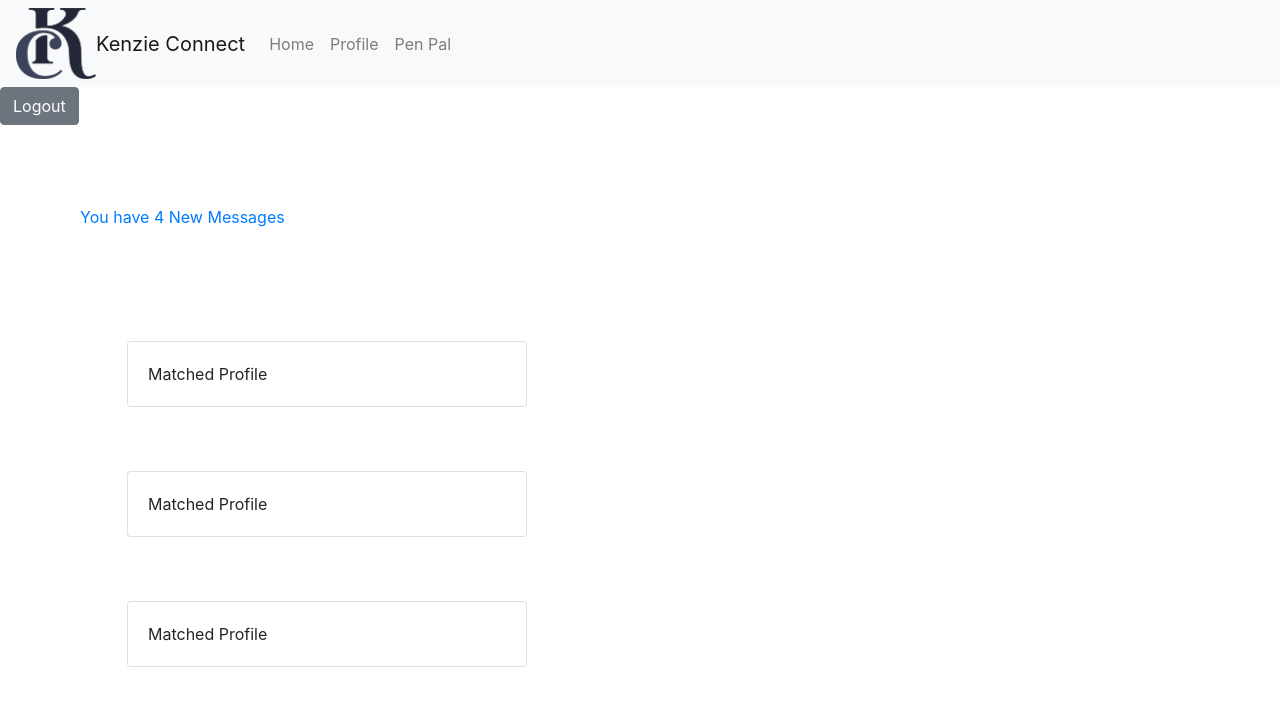
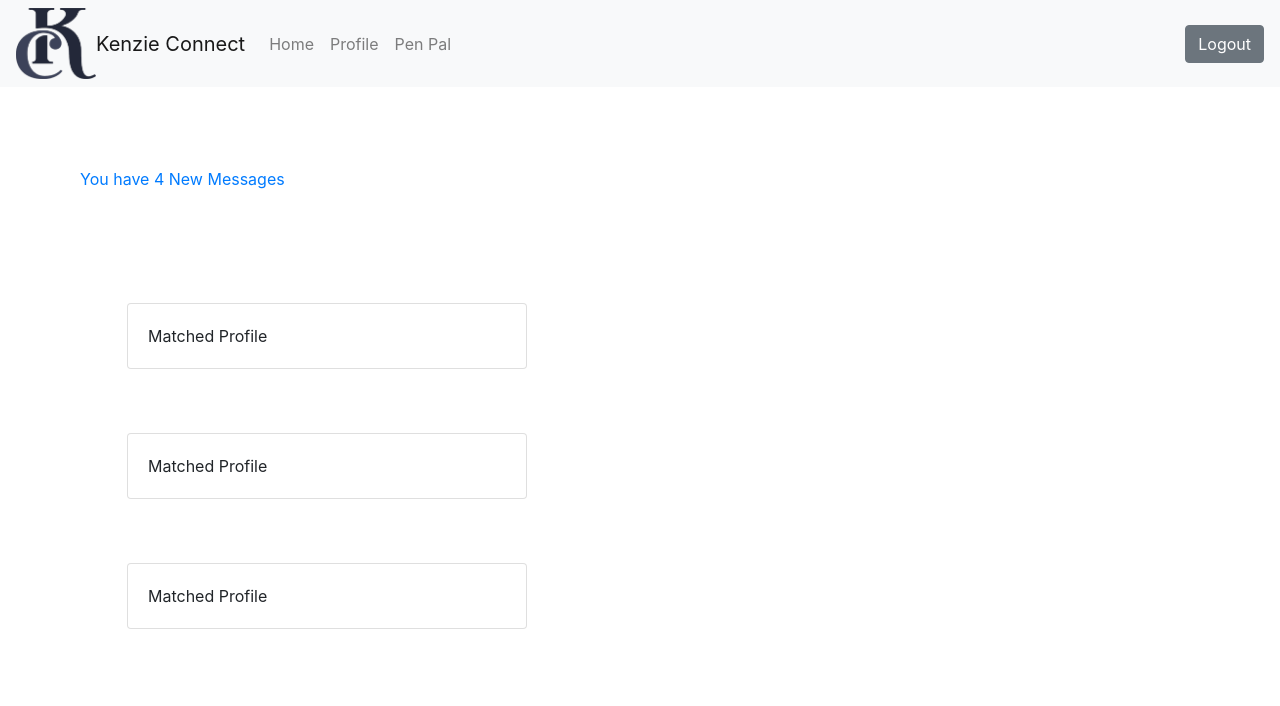
Before and after one commit to AmandaYonce/kenzieconnect, a React (Create React App) app in the folder frontend/: page / in a window 1280 px wide. Both pictures are taken after typing "Sample", "Sample" into the empty fields and a click on the button "Login". Shown: the top 706 px of the page. Built offline with nearby package versions, Linux system fonts and the light colour scheme.

Commit message:
move logout button to nav bar

```diff
--- a/frontend/src/components/header.js
+++ b/frontend/src/components/header.js
@@ -37,8 +37,9 @@ const Header = (props) => {
             <NavLink href={`/messages/${state.user}`}>Pen Pal</NavLink>
           </NavItem>
         </Nav>
+        <Button onClick={(e) => handleLogOut(e)}>Logout</Button>
       </Navbar>
-      <Button onClick={(e) => handleLogOut(e)}>Logout</Button>
+
     </React.Fragment>
   );
 };
```
